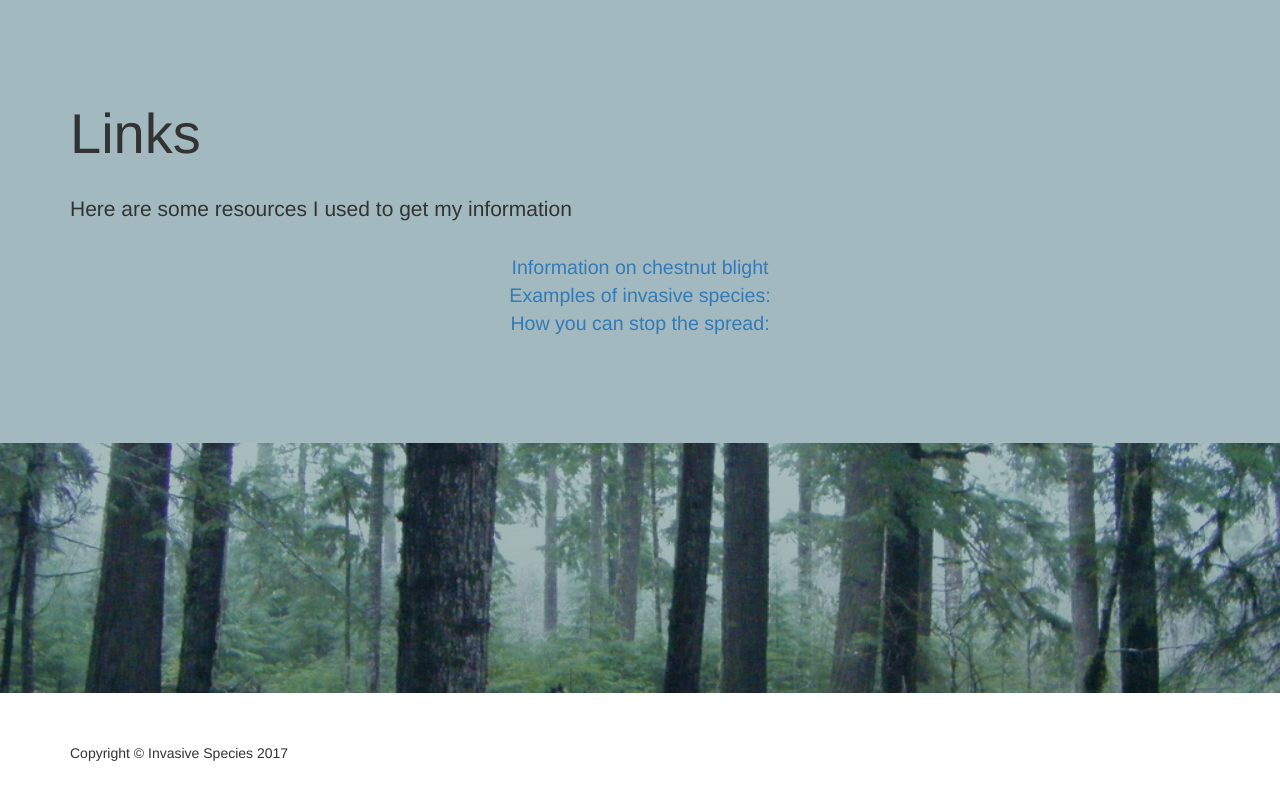
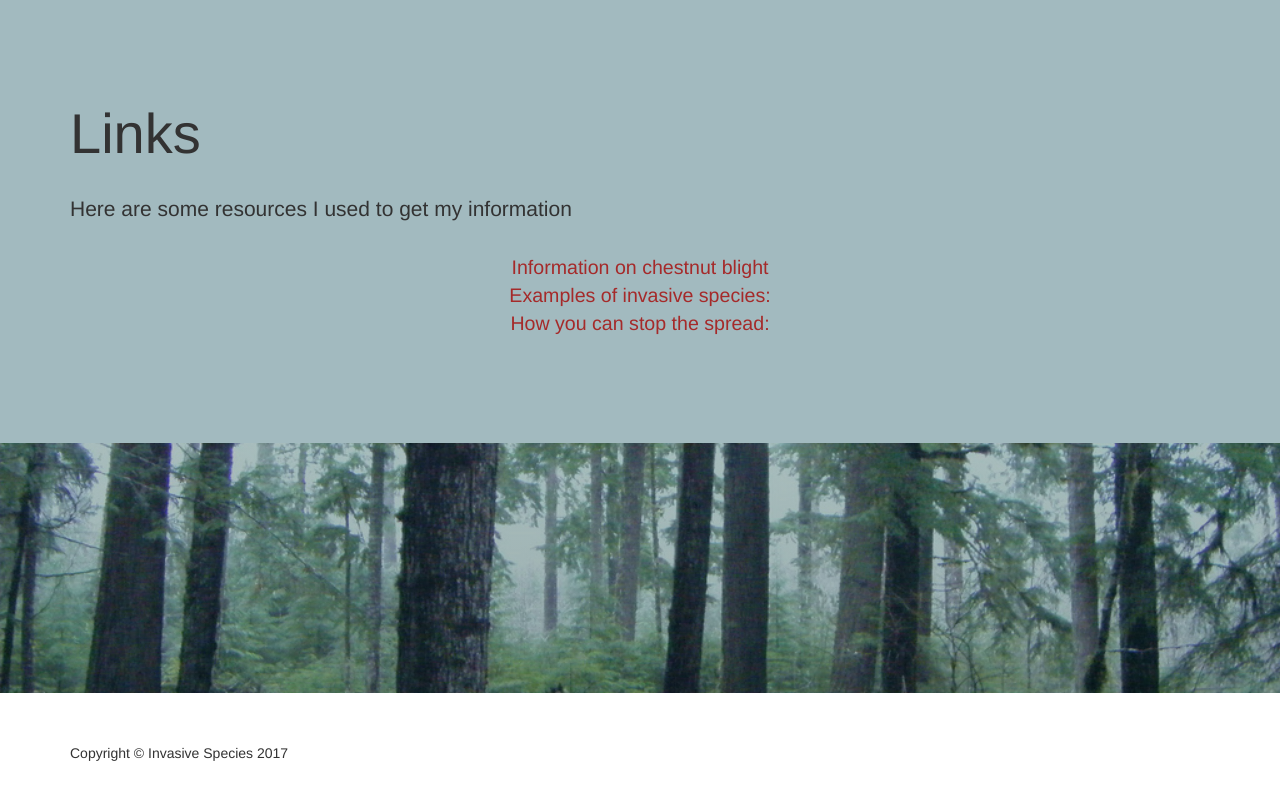
Before and after one commit to gabbym321/adhd-qol, a plain HTML site: page content/startbootstrap-full-width-pics-gh-pages/index.html in a window 1280 px wide. Shown: the part 5844-6643 px from the top of the page. Drawn offline with Linux system fonts and the light colour scheme.

Commit message:
link color

```diff
--- a/content/startbootstrap-full-width-pics-gh-pages/css/full-width-pics.css
+++ b/content/startbootstrap-full-width-pics-gh-pages/css/full-width-pics.css
@@ -75,7 +75,7 @@ section {
 
 }
 .btn btn-info {
-    color:brown;
+    background-color:#A2A2BF;
 
 }
 
@@ -92,6 +92,9 @@ section {
 footer {
     margin: 50px 0;
 }
+.lin {
+ color:brown;
+}
 
 @media(max-width:768px) {
     section {
@@ -102,4 +105,6 @@ footer {
     .section-heading {
         font-size: 2em;
     }
+
+
 }
--- a/content/startbootstrap-full-width-pics-gh-pages/index.html
+++ b/content/startbootstrap-full-width-pics-gh-pages/index.html
@@ -216,9 +216,9 @@ Educate others on the dangers of invasive species.</li>
                     <h1 class="section-heading">Links</h1>
                     <p class="lead section-lead">Here are some resources I used to get my information</p>
                     <p class="section-paragraph">
-                         <a herf ="http://www.tsusinvasives.org/home/database/cryphonectria-parasitica">Information on chestnut blight</a> <br>
+                         <a herf ="http://www.tsusinvasives.org/home/database/cryphonectria-parasitica" class=lin>Information on chestnut blight</a> <br>
                    <a herf= "http://www.earthrangers.com/wildwire/top-10/ten-of-the-worlds-most-invasive-species/" class="lin"> Examples of invasive species: </a>  <br>
-                     <a herf="https://www.nature.org/ourinitiatives/habitats/forests/help/invasive-plant-species-invasive-species-education-1.xml">How you can stop the spread:</a>
+                     <a herf="https://www.nature.org/ourinitiatives/habitats/forests/help/invasive-plant-species-invasive-species-education-1.xml" class= lin>How you can stop the spread:</a>
 </p>
                 </div>
             </div>
@@ -233,7 +233,7 @@ Educate others on the dangers of invasive species.</li>
 
 
     <!-- Footer -->
-    <footer>
+    <footer class= section>
         <div class="container">
             <div class="row">
                 <div class="col-lg-12">
```
